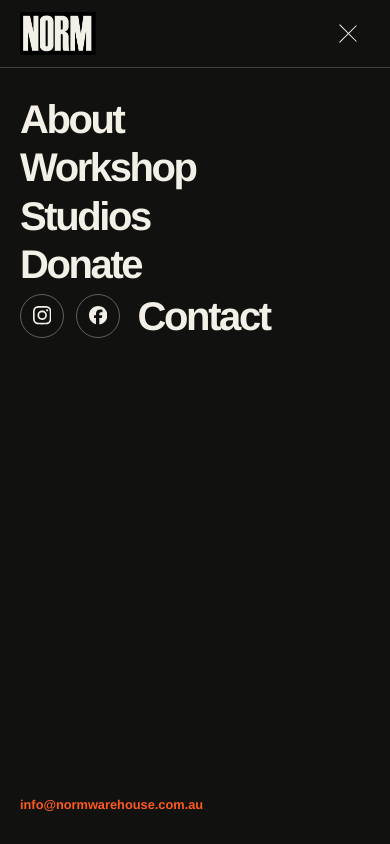
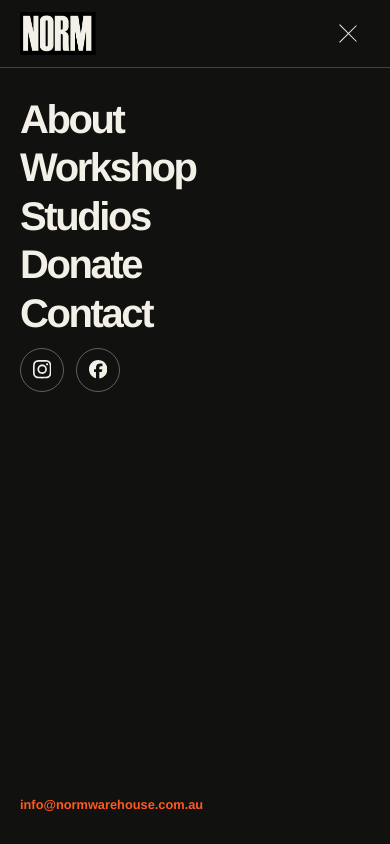
Before and after one commit to nigelheap/norm-modern, a Vue app: page / in a window 390 px wide. Both pictures are taken after a click on the button "Open menu". Shown: the top 844 px of the page. Built offline with nearby package versions, Linux system fonts and the light colour scheme.

Commit message:
social mobile
Signed-off-by: Nigel <nigel.c.heap@gmail.com>

```diff
--- a/src/App.vue
+++ b/src/App.vue
@@ -82,7 +82,9 @@ onUnmounted(() => {
         <RouterLink to="/workshop">Workshop</RouterLink>
         <RouterLink to="/studios">Studios</RouterLink>
         <RouterLink to="/donate">Donate</RouterLink>
-        <div class="mobile-contact-row">
+        <div class="mobile-contact-group">
+          <RouterLink class="mobile-contact-link" to="/contact">Contact</RouterLink>
+          <div class="mobile-social-row">
             <a
               class="mobile-social-icon"
               href="https://www.instagram.com/normworkshop"
@@ -101,7 +103,7 @@ onUnmounted(() => {
             >
               <BrandIcon :path="siFacebook.path" />
             </a>
-          <RouterLink class="mobile-contact-link" to="/contact">Contact</RouterLink>
+          </div>
         </div>
         <a class="mobile-email" href="mailto:info@normwarehouse.com.au">
           info@normwarehouse.com.au
--- a/src/assets/main.css
+++ b/src/assets/main.css
@@ -1169,9 +1169,15 @@ select {
     font-weight: 700;
   }
 
-  .mobile-contact-row {
+  .mobile-contact-group {
     display: flex;
-    align-items: center;
+    flex-direction: column;
+    align-items: flex-start;
+    gap: 1rem;
+  }
+
+  .mobile-social-row {
+    display: flex;
     gap: 0.75rem;
   }
 
@@ -1198,7 +1204,6 @@ select {
   }
 
   .mobile-contact-link {
-    margin-left: 0.35rem;
     font-size: clamp(2.5rem, 9vw, 4.5rem);
     font-weight: 600;
     letter-spacing: -0.06em;
```
Lines whose indentation alone changed are shown as unchanged.
